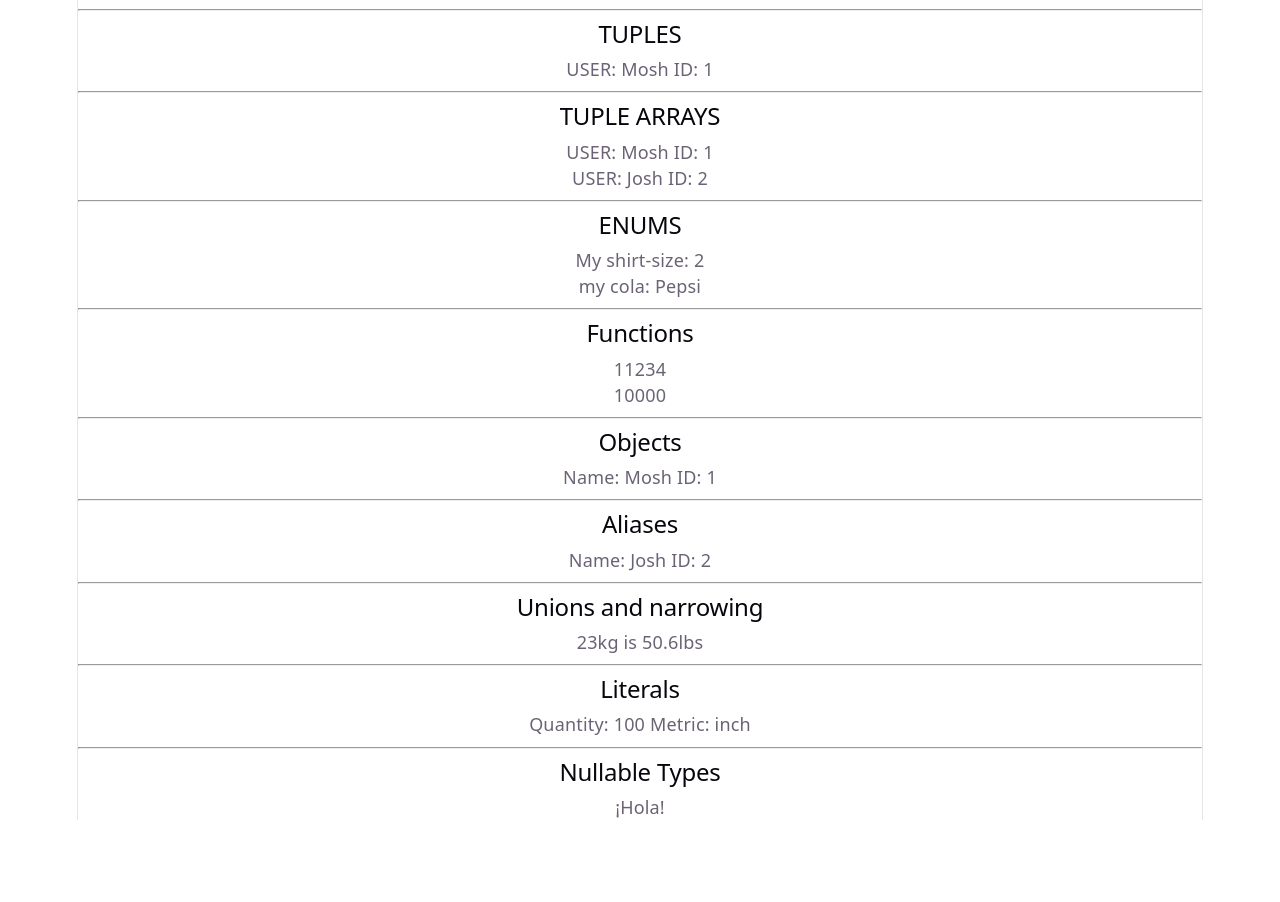
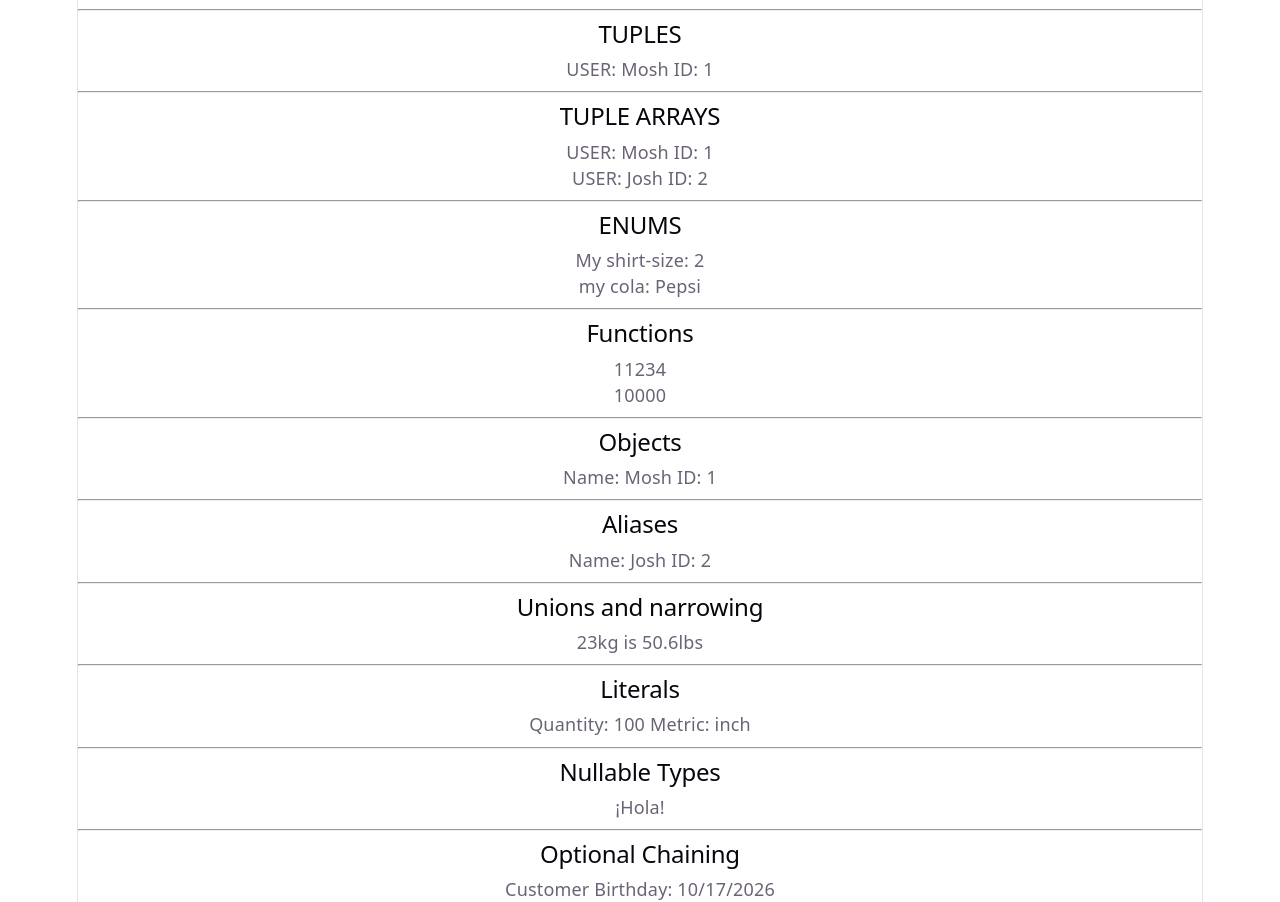
Before and after one commit to joshua-levan/typeScript-Lessons, a React (Vite) app: page / in a window 1280 px wide. Before the commit the page ends 820 px from the top, so only its background shows below. Built offline with nearby package versions, Linux system fonts and the light colour scheme.

Commit message:
Mosh video Optional Chaining

```diff
--- a/src/assets/ts-practice/TSPracticeVideo.tsx
+++ b/src/assets/ts-practice/TSPracticeVideo.tsx
@@ -74,6 +74,14 @@ let metric: Metric = 'inch'
 //Nullable Types
 const greet = (name: string | null | undefined): string => name ? name.toUpperCase() : '¡Hola!'
 
+//Optional Chaining
+type Customer = {
+  birthday?: Date
+}
+const getCustomer = (id?: number): Customer | null | undefined => !id ? null : {birthday: new Date()}
+let customer = getCustomer(1)
+
+
 const TSPracticeVideo = () => {
   return (
     <div>
@@ -107,6 +115,9 @@ const TSPracticeVideo = () => {
 
         <hr /><h2>Nullable Types</h2>
         <p>{greet(null)}</p>
+
+        <hr /><h2>Optional Chaining</h2>
+        <p>Customer Birthday: {customer?.birthday?.toLocaleDateString() ?? 'Unknown'}</p>
     </div>
 
   )
```
